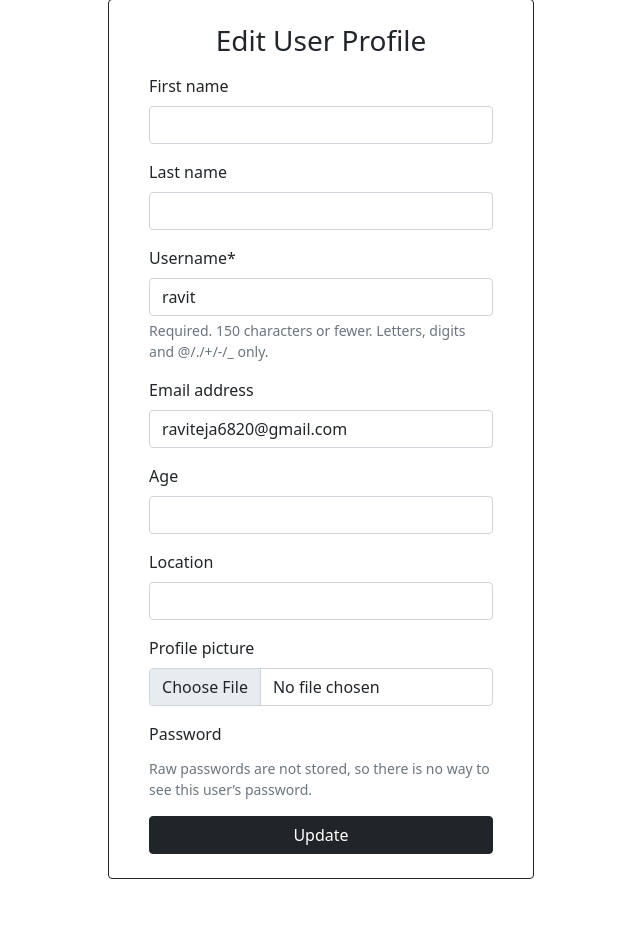
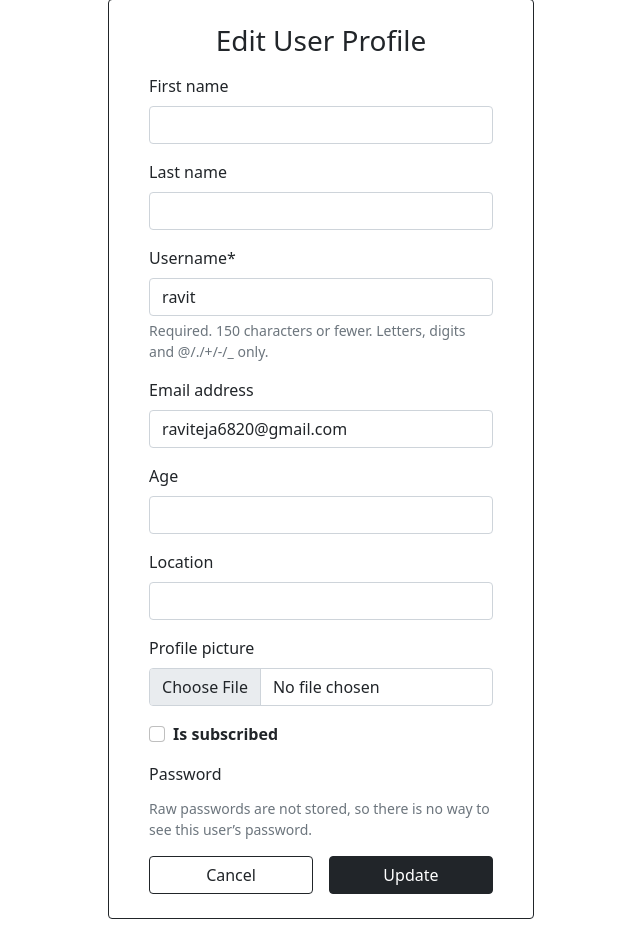
Before and after one commit to ravitejalakkoju/user-profile-app, a Django app: page /users/2/update/ in a window 1280 px wide. Shown: the part 89-1024 px from the top of the page, without its empty margins (319-959 px from the left). Before the commit the page ends 968 px from the top, so only its background shows below. Run offline with Django 4.2, Linux system fonts and the light colour scheme; data comes from the database, SQL or seed files in the repository; both versions use the stored data as it was after the commit; some libraries are stand-ins or nearby versions.

Commit message:
feat(subscription): added subscription model for the user profile. added the required templates for the UI

```diff
--- a/static/css/main.css
+++ b/static/css/main.css
@@ -21,6 +21,11 @@
 	display: none;
 }
 
+#div_id_is_subscribed {
+    margin: 1rem 0;
+    font-weight: bold;
+}
+
 .readonlypasswordhashwidget {
     display: none;
 }
--- a/templates/app/base.html
+++ b/templates/app/base.html
@@ -28,10 +28,13 @@
                                 {% else %}
                                     <img src="https://i.pinimg.com/736x/89/90/48/899048ab0cc455154006fdb9676964b3.jpg" class="avatar" alt="Avatar" height="24px">
                                 {% endif %}
-                                <span class="ms-1 fs-6 text-dark">{{user.username}}</span>
+                                <span class="ms-1 fs-6 text-dark">
+                                    {{user.username}}
+                                </span>
                               </a>
                               <ul class="dropdown-menu align-items-center position-absolute" style="left: -5rem;">
                                 <li><a class="dropdown-item text-secondary d-flex align-items-center" href="{% url 'users:getuserprofile' user.id %}"><i class="fa fa-user-o me-2"></i> Profile</a></li>
+                                <li><a class="dropdown-item text-secondary d-flex align-items-center" href="{% url 'users:subscription' user.id %}"><i class="fa-solid fa-arrow-right me-2"></i> Subscriptions</a></li>
                                 <div class="dropdown-divider"></div>
                                 <li><a class="dropdown-item text-secondary d-flex align-items-center" href="{% url 'authentication:logout' %}"><i class="fa-solid fa-power-off me-2"></i> Logout</a></li>
                               </ul>
--- a/users/forms.py
+++ b/users/forms.py
@@ -7,7 +7,7 @@ class UpdateUserForm(UserChangeForm):
     location = forms.CharField(required=False, widget=forms.TextInput(attrs={'class': 'form-control'}))
     class Meta:
         model = User
-        fields = ['first_name', 'last_name', 'username', 'email',  'age', 'location', 'profile_picture']
+        fields = ['first_name', 'last_name', 'username', 'email',  'age', 'location', 'profile_picture', 'is_subscribed']
         widgets = {
             'first_name': forms.TextInput(attrs={'class': 'form-control w-100'}),
             'last_name': forms.TextInput(attrs={'class': 'form-control'}),
--- a/users/templates/users/edit-user-profile.html
+++ b/users/templates/users/edit-user-profile.html
@@ -8,8 +8,9 @@
     	<form method="POST" action="{% url 'users:updateuserprofile' user.id %}" enctype="multipart/form-data">
 	        {% csrf_token %}
 	        {{ form | crispy}}
-	        <div class="text-center p-0 w-100">
-	        	<button name="submit" class="btn btn-dark w-100">Update</button>
+	        <div class="text-center p-0 w-100 d-flex">
+	        	<a class="btn btn-outline-dark w-50 me-3" href="{% url 'users:getuserprofile' user.id %}">Cancel</a>
+	        	<button name="submit" class="btn btn-dark w-50">Update</button>
 	        </div>
 	    </form>
     </div>
--- a/users/urls.py
+++ b/users/urls.py
@@ -9,4 +9,5 @@ urlpatterns = [
 	path('<user_id>/', views.get_user_profile, name='getuserprofile'),
 	path('<user_id>/update/', views.update_user_profile, name='updateuserprofile'),
 	path('<user_id>/delete', views.delete_user_profile, name='deleteuserprofile'),
+	path('<user_id>/subscription', views.subscription, name='subscription'),
 ] + static(settings.STATIC_URL, document_root=settings.STATIC_ROOT)
--- a/users/views.py
+++ b/users/views.py
@@ -25,3 +25,11 @@ def delete_user_profile(request, user_id):
 		user.delete()
 		return redirect('authentication:register')
 	return render(request, 'users/delete-user-profile.html')
+
+def subscription(request, user_id):
+	user = User.objects.get(id=user_id)
+	if request.method == 'POST':
+		user.is_subscribed = not user.is_subscribed
+		user.save()
+		return redirect('users:getuserprofile', user_id)
+	return render(request, 'users/subscription.html')
```
Also changed, not shown: users/templates/users/subscription.html (added, +28 -0 lines), users/templates/users/user-profile.html (+8 -0 lines), db.sqlite3.
